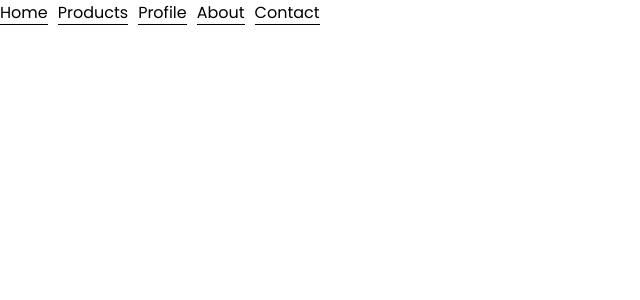
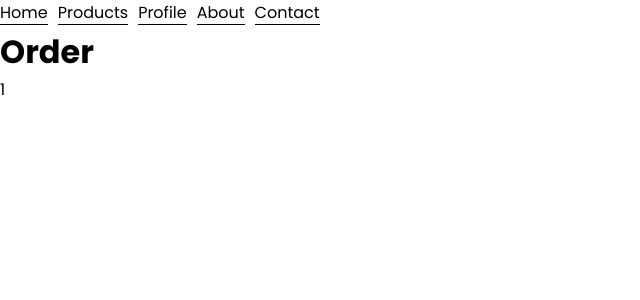
Before and after one commit to dennyhong96/cesun, a React (Create React App) app in the folder client/: page /order/1 in a window 1280 px wide. Shown: the top 300 px of the page, without its empty margins (0-640 px from the left). Built offline with nearby package versions, Linux system fonts and the light colour scheme; no server answers.

Commit message:
Add order page

```diff
--- a/client/src/App.js
+++ b/client/src/App.js
@@ -7,6 +7,7 @@ import Home from "./components/pages/Home";
 import Products from "./components/pages/Products";
 import Profile from "./components/pages/Profile";
 import Product from "./components/pages/Product";
+import Order from "./components/pages/Order";
 import About from "./components/pages/About";
 import Contact from "./components/pages/Contact";
 import Navbar from "./components/layout/Navbar";
@@ -24,6 +25,7 @@ const App = ({ loadUser }) => {
         <Route exact path="/" component={Home} />
         <Route exact path="/products" component={Products} />
         <Route exact path="/profile" component={Profile} />
+        <Route exact path="/order/:id" component={Order} />
         <Route exact path="/product/:slug" component={Product} />
         <Route exact path="/about" component={About} />
         <Route exact path="/contact" component={Contact} />
--- /dev/null
+++ b/client/src/components/pages/Order.js
@@ -0,0 +1,12 @@
+import React from "react";
+
+const Orders = ({ match }) => {
+  return (
+    <div>
+      <h1>Order</h1>
+      <p>{match.params.id}</p>
+    </div>
+  );
+};
+
+export default Orders;
--- a/client/src/components/pages/Profile.js
+++ b/client/src/components/pages/Profile.js
@@ -1,5 +1,6 @@
 import React, { useState, Fragment, useEffect } from "react";
 import { connect } from "react-redux";
+import { Link } from "react-router-dom";
 
 import { login, register } from "../../actions/auth";
 import { getOrders, getOrder } from "../../actions/order";
@@ -119,12 +120,15 @@ const Profile = ({ auth, order, login, register, getOrders, getOrder }) => {
           <h3>User Logged In</h3>
           <p>{JSON.stringify(auth.user)}</p>
           <h3>User orders</h3>
-          {order.orders.map((order) => (
-            <div className="" key={order._id}>
-              <p>{JSON.stringify(order)}</p>
-              <button>VIEW ORDER</button>
-            </div>
-          ))}
+          <ul>
+            {" "}
+            {order.orders.map((order) => (
+              <li className="" key={order._id}>
+                <p>{order._id}</p>
+                <Link to={`/order/${order._id}`}>Detail</Link>
+              </li>
+            ))}
+          </ul>
         </div>
       )}
     </Fragment>
```
